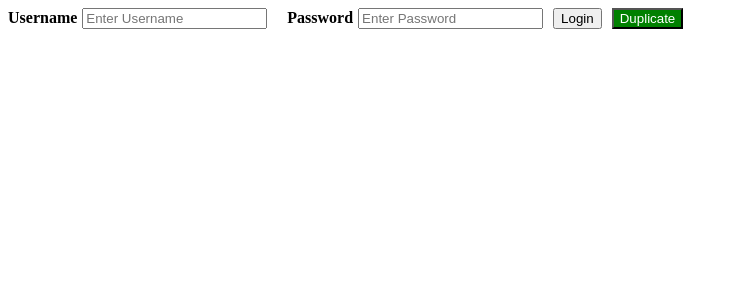
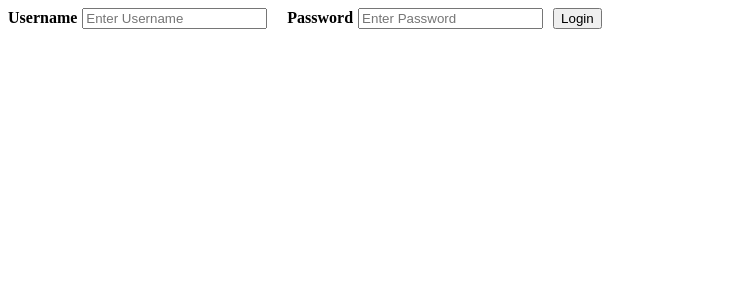
Before and after one commit to Veera61/pink-blue, an Angular app: page / in a window 1280 px wide. Shown: the top 300 px of the page, without its empty margins (0-738 px from the left). Built offline with nearby package versions, Linux system fonts and the light colour scheme.

Commit message:
new changes

```diff
--- a/src/app/login/login.component.html
+++ b/src/app/login/login.component.html
@@ -1,14 +1,7 @@
 <div>
     <label for="uname"><b>Username</b></label>
     <input style="margin-left: 5px;" type="text" placeholder="Enter Username" name="uname" required>
-
     <label style="margin-left: 20px;" for="psw"><b>Password</b></label>
     <input style="margin-left: 5px;" type="password" placeholder="Enter Password" name="psw" required>
-
     <button style="margin-left: 10px;" type="submit" (click) = "confirmToOpenInNewTab()">Login</button>
-
-    <button style="margin-left: 10px; color:white; background-color: green;" type="Duplicate" (click) = "confirmToOpenCurrentPageInNewTab()">Duplicate</button>
-
-
-
 </div>
--- a/src/app/login/login.component.ts
+++ b/src/app/login/login.component.ts
@@ -14,13 +14,4 @@ export class LoginComponent {
       alert('user dont want to open this link in new page');
     }
   }
-
-  confirmToOpenCurrentPageInNewTab(){
-    const openCurrentPageInNewTab:any = confirm("Do you want open this page in new tab");
-    if(openCurrentPageInNewTab){
-      window.open("_blank");
-    } else {
-      alert("user dont want to open this page in new page");
-    }
-  }
 }
```
